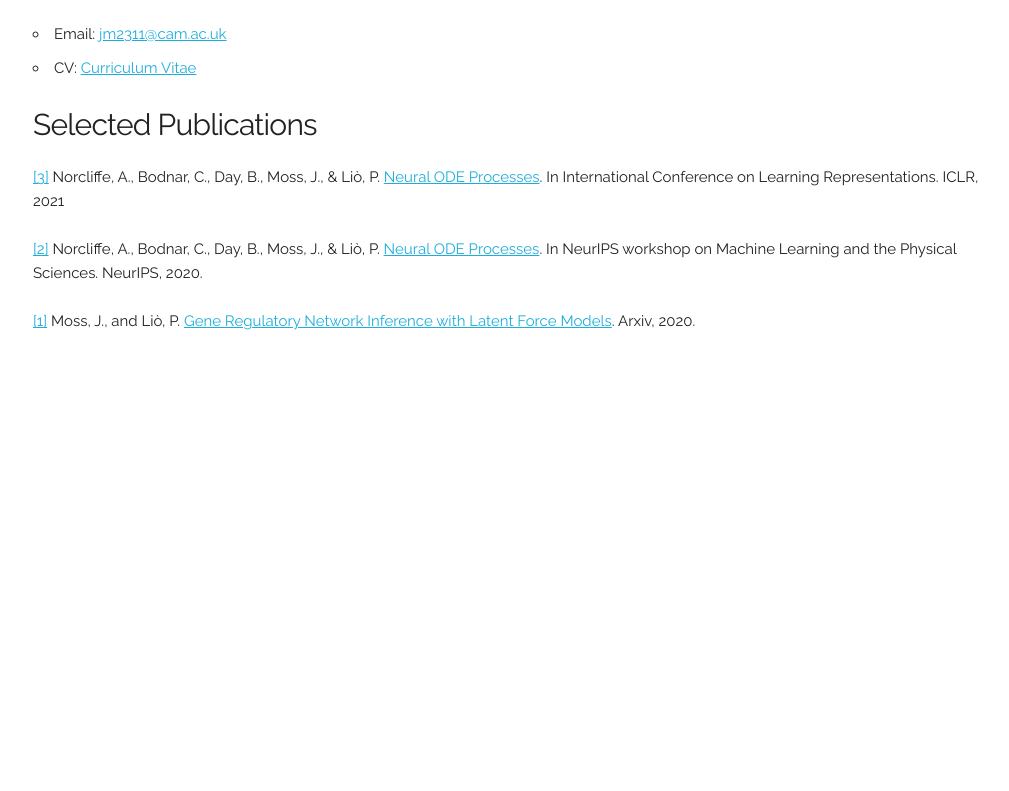
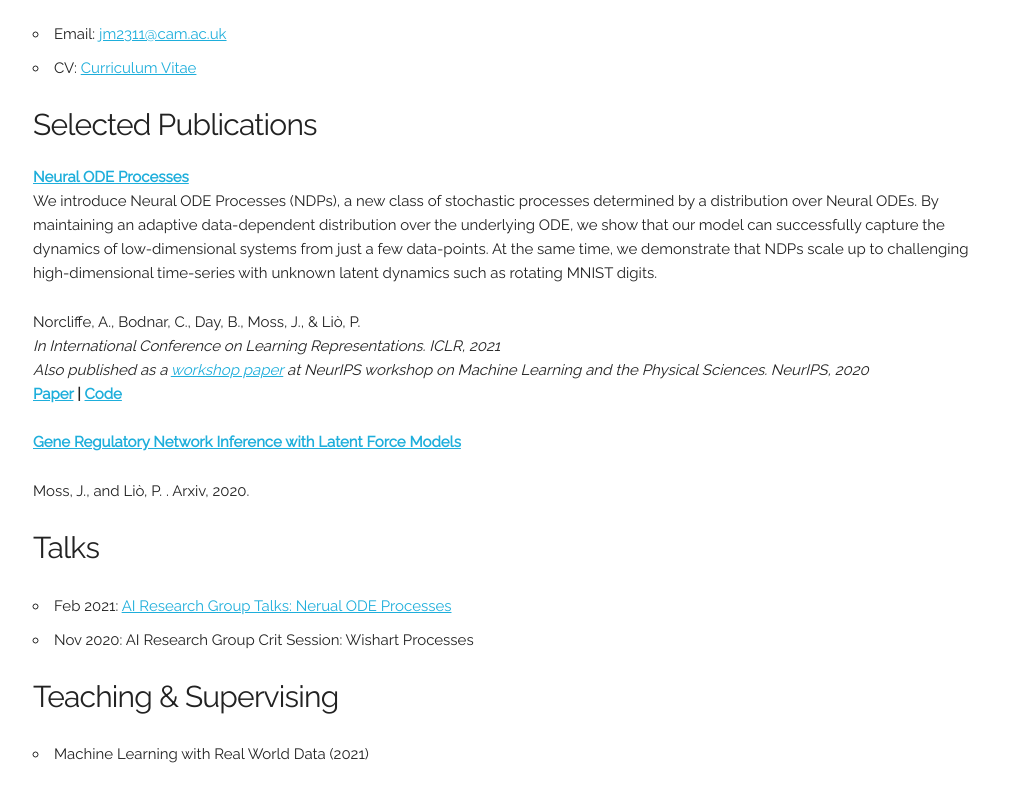
Before and after one commit to mossjacob/mossjacob.github.io, a plain HTML site: page index.html in a window 1280 px wide. Shown: the part 816-1607 px from the top of the page, without its empty margins (127-1136 px from the left). Before the commit the page ends 1174 px from the top, so only its background shows below. Drawn offline with Linux system fonts and the light colour scheme.

Commit message:
update papers

```diff
--- a/index.html
+++ b/index.html
@@ -92,14 +92,36 @@
     </div>
 
     <h4>Selected Publications</h4>
+    <a href="https://openreview.net/forum?id=27acGyyI1BY">
+    <b>Neural ODE Processes</b></a>
     <p>
-      <a href="https://openreview.net/forum?id=27acGyyI1BY">[3]</a> Norcliffe, A., Bodnar, C., Day, B., Moss, J., & Liò, P. <a href="https://openreview.net/forum?id=27acGyyI1BY">Neural ODE Processes</a>. In International Conference on Learning Representations. ICLR, 2021
-      <br><br>
-      <a href="https://ml4physicalsciences.github.io/2020/files/NeurIPS_ML4PS_2020_66.pdf">[2]</a> Norcliffe, A., Bodnar, C., Day, B., Moss, J., & Liò, P. <a href="https://ml4physicalsciences.github.io/2020/files/NeurIPS_ML4PS_2020_66.pdf">Neural ODE Processes</a>. In NeurIPS workshop on Machine Learning and the Physical Sciences. NeurIPS, 2020.
-      <br><br>
-      <a href="https://arxiv.org/abs/2010.02555">[1]</a> Moss, J., and Liò, P. <a href="https://arxiv.org/abs/2010.02555">Gene Regulatory Network Inference with Latent Force Models</a>. Arxiv, 2020.
+      We introduce Neural ODE Processes (NDPs), a new class of stochastic processes determined by a distribution over Neural ODEs. By maintaining an adaptive data-dependent distribution over the underlying ODE, we show that our model can successfully capture the dynamics of low-dimensional systems from just a few data-points. At the same time, we demonstrate that NDPs scale up to challenging high-dimensional time-series with unknown latent dynamics such as rotating MNIST digits.
+    </p>
+    Norcliffe, A., Bodnar, C., Day, B., Moss, J., & Liò, P.<br>
+    <em>In International Conference on Learning Representations. ICLR, 2021</em><br>
+    <em>Also published as a <a href="https://ml4physicalsciences.github.io/2020/files/NeurIPS_ML4PS_2020_66.pdf">workshop paper</a> at NeurIPS workshop on Machine Learning and the Physical Sciences. NeurIPS, 2020</em><br>
+    <b><a href="https://openreview.net/forum?id=27acGyyI1BY">Paper</a> | <a href="https://github.com/crisbodnar/ndp">Code</a></b>
+    <br><br>
+    <b><a href="https://arxiv.org/abs/2010.02555">Gene Regulatory Network Inference with Latent Force Models</a></b>
+    <p>
+    </p>
+    <p>
+      Moss, J., and Liò, P. . Arxiv, 2020.
     </p>
 
+    <h4>Talks</h4>
+    <p>
+      <ul>
+        <li>Feb 2021: <a href="http://talks.cam.ac.uk/talk/index/155344">AI Research Group Talks: Nerual ODE Processes</a></li>
+        <li>Nov 2020: AI Research Group Crit Session: Wishart Processes</a></li>
+      </ul>
+    </p>
+    <h4>Teaching & Supervising</h4>
+    <p>
+      <ul>
+        <li>Machine Learning with Real World Data (2021)</li>
+      </ul>
+    </p>
 
   </div>
 
```
